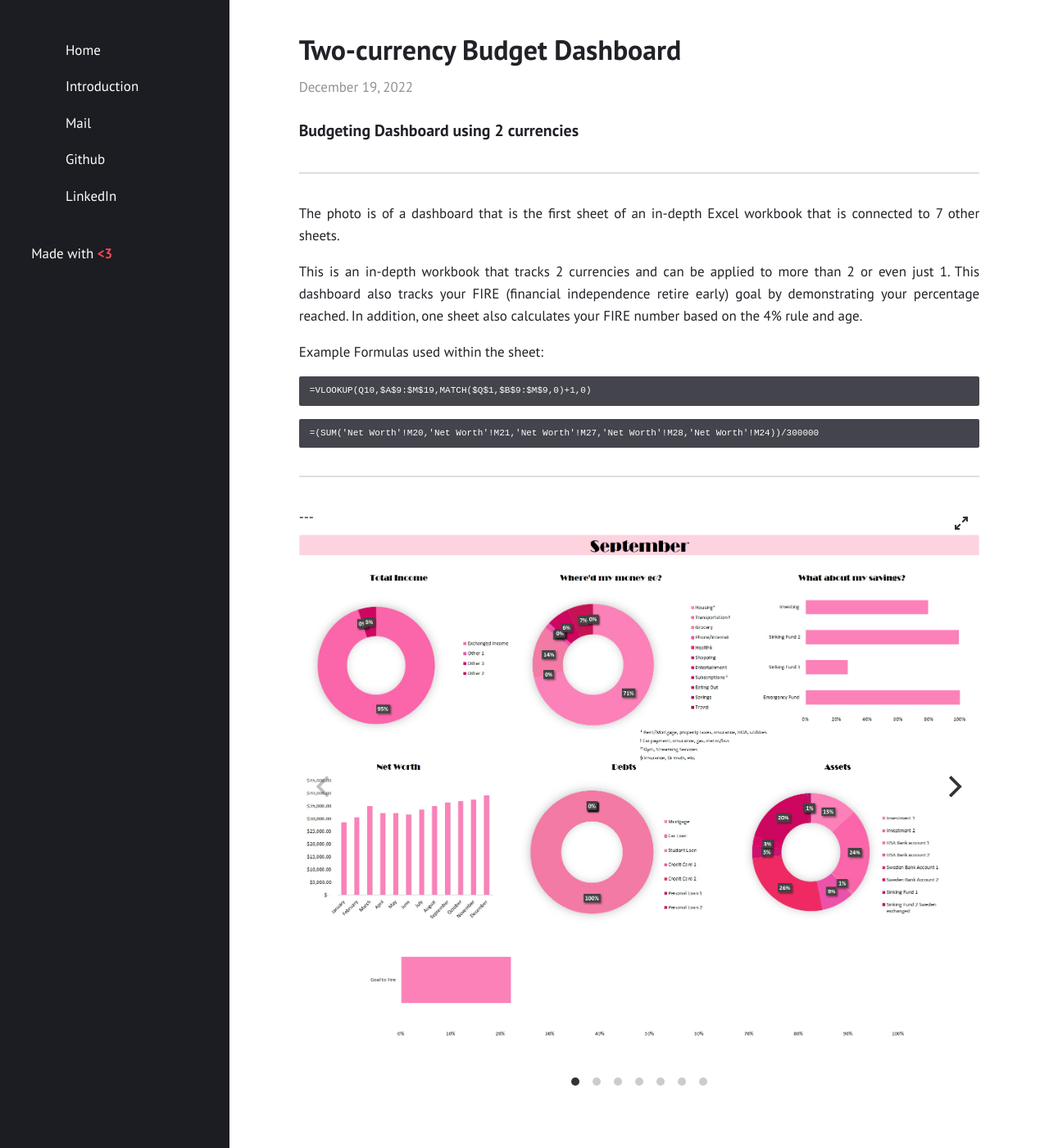
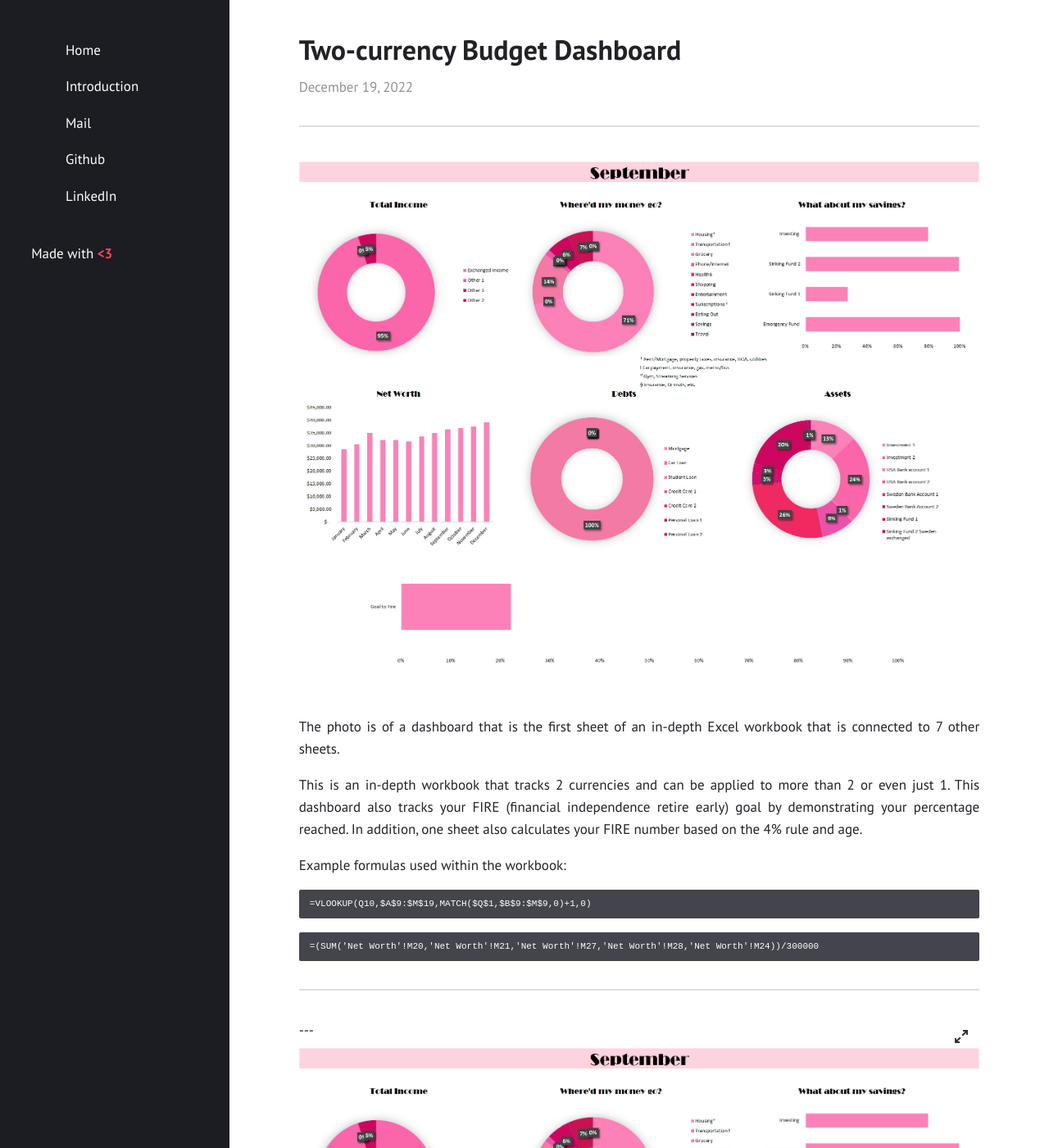
Before and after one commit to cwathen/Portfolio, a Jekyll site: the page built from _posts/2022-12-19-Budget_Dashboard.README.md, in a window 1280 px wide and 1400 px high. Shown: the whole window at 82% size. Built offline with Jekyll 4.4.1, drawn with Linux system fonts in a browser that asks for light colours.

Commit message:
adding photos

````diff
--- a/_posts/2022-12-19-Budget_Dashboard.README.md
+++ b/_posts/2022-12-19-Budget_Dashboard.README.md
@@ -16,13 +16,14 @@ categories: media
 </body>
 
 
-### Budgeting Dashboard using 2 currencies
 ---
+![Budgeting Dashboard using 2 currencies]({{site.baseurl}}/assets/Images/BudgetDashboard1.jpg)
+
 The photo is of a dashboard that is the first sheet of an in-depth Excel workbook that is connected to 7 other sheets.
 
 This is an in-depth workbook that tracks 2 currencies and can be applied to more than 2 or even just 1. This dashboard also tracks your FIRE (financial independence retire early) goal by demonstrating your percentage reached. In addition, one sheet also calculates your FIRE number based on the 4% rule and age.
 
-Example Formulas used within the sheet:
+Example formulas used within the workbook:
 ```
 =VLOOKUP(Q10,$A$9:$M$19,MATCH($Q$1,$B$9:$M$9,0)+1,0)
 ```
````
Also changed, not shown: _posts/2022-12-18-Chronological_timeline.README.md (+1 -3 lines).
